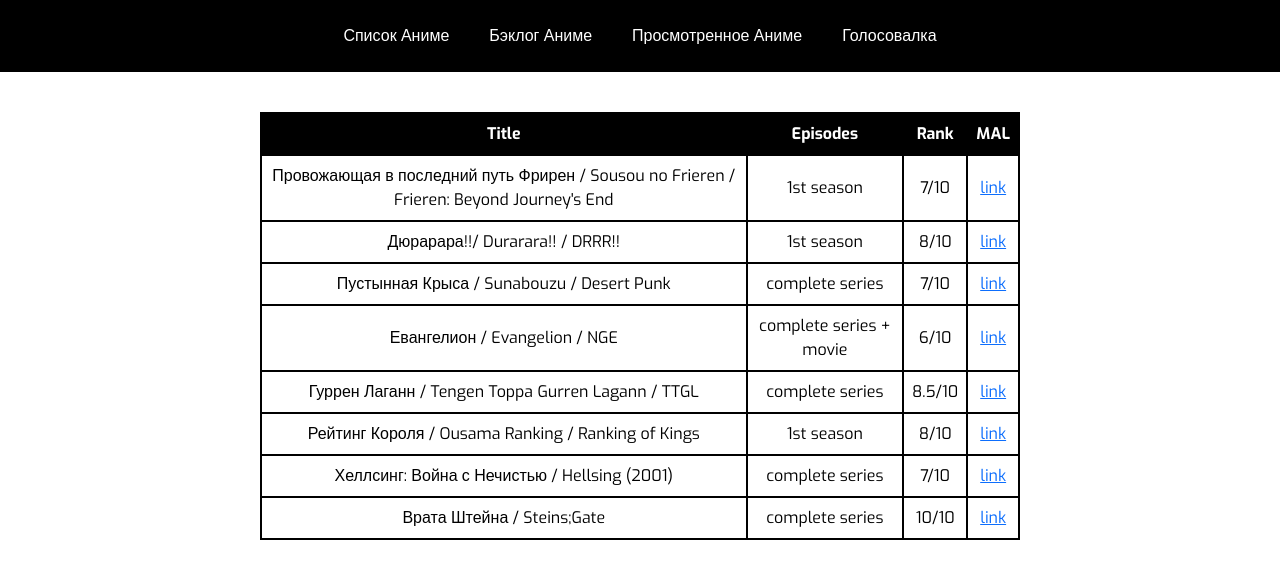
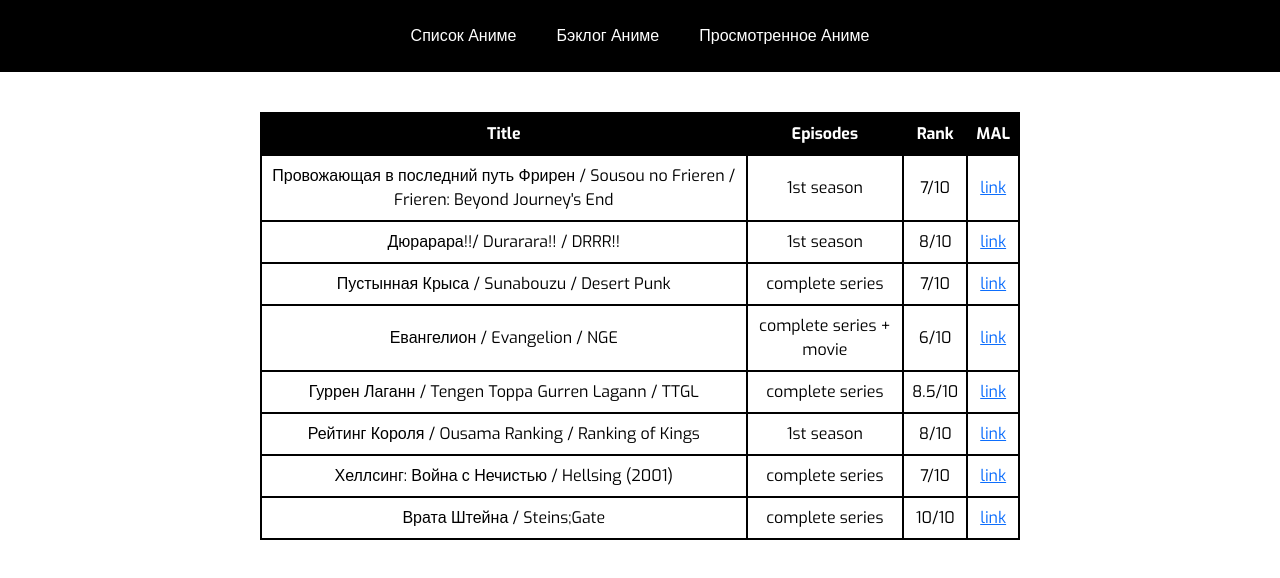
Before and after one commit to paranoidphantom9000/animewatchlist, a plain HTML site: page archive.html in a window 1280 px wide. Drawn offline with nearby package versions, Linux system fonts and the light colour scheme; a web font is replaced by a local one.

Commit message:
Update archive.html

```diff
--- a/archive.html
+++ b/archive.html
@@ -99,7 +99,6 @@
             <a href="index.html" class="active">Список Аниме</a>
             <a href="lost.html" class="active">Бэклог Аниме</a>
             <a href="archive.html">Просмотренное Аниме</a>
-            <a href="poll.html">Голосовалка</a>
         </div>
 
         <div class="content">
```
